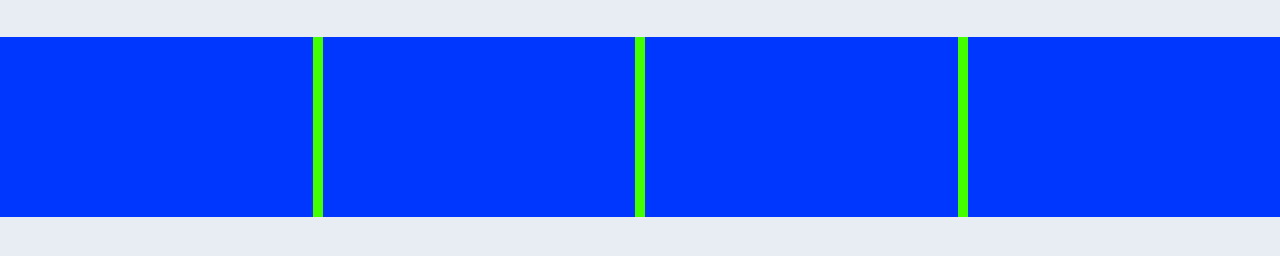
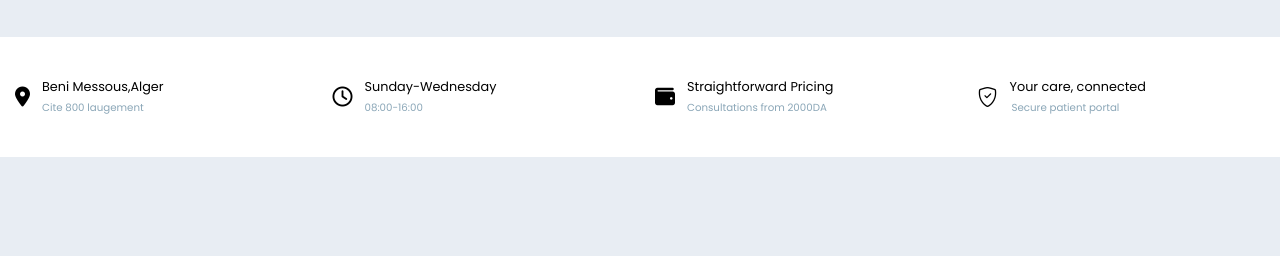
Before and after one commit to zakariawebdesigner-png/Medical-Clinic, a plain HTML site: page Home/Html/index.html in a window 1280 px wide. Shown: the part 580-836 px from the top of the page. Drawn offline with nearby package versions, Linux system fonts and the light colour scheme; a web font is replaced by a local one.

Commit message:
Update clinic website

```diff
--- a/Home/Css/Home-Style.css
+++ b/Home/Css/Home-Style.css
@@ -14,6 +14,7 @@ html{
 
   --Main-Links-Buttons:#164E70;
 
+     --SideGrey-Text-Color:#8AA6B7;
 }
 
 
@@ -505,26 +506,218 @@ opacity: 1;
 .Practice-Essentials{
 display: flex;
 width: 100%;
-justify-content: center;
+justify-content: flex-end;
+
 flex-wrap: wrap;
-background-color: rgb(68, 255, 0);
 gap: 0.5rem;
+background-color: #fff;
 }
 
 
 
 
-.Practice-Essentials div{
+.Practice-Essentials .Location,.Working-Days,.Straight-Pricing,.LastDiv{
 display: flex;
   flex: 1;
+align-items: center;
+    min-width: 6rem;
+    max-width: 22rem;
+    height: clamp(5rem,13vw,6rem);
 
-    background: lightblue;
-    min-width: 8rem;
-    height: clamp(6rem,15vw,9rem);
-
-background-color: rgb(0, 55, 255);
 
 }
+
+.Practice-Essentials p{
+    width: fit-content;
+}
+
+.Location .StickerDiv{
+display: flex;
+width: 10%;
+min-width: 2rem;
+height: 50%;
+align-items: center;
+justify-content: flex-end;
+padding-right: 0.5rem;
+
+box-sizing: border-box;
+}
+
+
+.Location .TextDiv{
+    display: flex;
+    flex-direction: column;
+    flex: 1;
+
+     box-sizing: border-box;
+}
+
+.Location .TextDiv p{
+
+   margin: 0.1rem;
+}
+
+
+.Location .TextDiv p:nth-child(1){
+
+
+      font-size: clamp(0.6rem,1vw,1rem);
+}
+
+
+
+.Location .TextDiv p:nth-child(2){
+
+     font-size: clamp(0.4rem,0.8vw,0.7rem);
+     color: var(--SideGrey-Text-Color);
+}
+
+
+
+
+
+
+.Working-Days .StickerDiv{
+display: flex;
+width: 10% !important;
+height: 50%;
+align-items: center;
+justify-content: flex-end;
+padding-right: 0.5rem;
+min-width: 2rem;
+box-sizing: border-box;
+}
+
+
+.Working-Days .TextDiv{
+    display: flex;
+    flex-direction: column;
+    flex: 1;
+
+     box-sizing: border-box;
+}
+
+.Working-Days  .TextDiv p{
+
+   margin: 0.1rem;
+}
+
+
+.Working-Days  .TextDiv p:nth-child(1){
+
+      font-size: clamp(0.6rem,1vw,1rem);
+}
+
+
+
+.Working-Days  .TextDiv p:nth-child(2){
+
+     font-size: clamp(0.4rem,0.8vw,0.7rem);
+          color: var(--SideGrey-Text-Color);
+
+}
+
+
+
+
+
+
+.Straight-Pricing .StickerDiv{
+display: flex;
+width: 10% !important;
+height: 50%;
+align-items: center;
+justify-content: flex-end;
+padding-right: 0.5rem;
+min-width: 2rem;
+box-sizing: border-box;
+}
+
+
+.Straight-Pricing .TextDiv{
+    display: flex;
+    flex-direction: column;
+    flex: 1;
+
+     box-sizing: border-box;
+}
+
+.Straight-Pricing  .TextDiv p{
+
+   margin: 0.1rem;
+}
+
+
+.Straight-Pricing  .TextDiv p:nth-child(1){
+
+      font-size: clamp(0.6rem,1vw,1rem);
+}
+
+
+
+.Straight-Pricing  .TextDiv p:nth-child(2){
+
+     font-size: clamp(0.4rem,0.8vw,0.7rem);
+          color: var(--SideGrey-Text-Color);
+
+}
+
+
+
+
+
+
+
+
+.LastDiv .StickerDiv{
+display: flex;
+width: 10% !important;
+height: 50%;
+align-items: center;
+justify-content: flex-end;
+padding-right: 0.5rem;
+min-width: 2rem;
+box-sizing: border-box;
+}
+
+
+.LastDiv .TextDiv{
+    display: flex;
+    flex-direction: column;
+    flex: 1;
+
+     box-sizing: border-box;
+}
+
+.LastDiv .TextDiv p{
+
+   margin: 0.1rem;
+}
+
+
+.LastDiv  .TextDiv p:nth-child(1){
+
+      font-size: clamp(0.6rem,1vw,1rem);
+}
+
+
+
+.LastDiv  .TextDiv p:nth-child(2){
+
+     font-size: clamp(0.4rem,0.8vw,0.7rem);
+          color: var(--SideGrey-Text-Color);
+    padding-left: 0.1rem;
+    box-sizing: border-box;
+}
+
+
+
+
+
+
+
+
+
 
 
 
@@ -979,12 +1172,13 @@ right:3rem;
         min-width: 15rem;
     height: clamp(18rem,40vw,35rem);
     align-items: flex-start;
+
 }
 
 
 .DoctorsPic{
-    width: 90vw;
-    height: 80vw;
+    width: 95vw;
+    height: 100%;
 
 
 }
@@ -998,6 +1192,7 @@ display: none;
 .Div-Innnside-TheCtaPic{
 border-radius: 0.4rem;
 width: 70%;
+height: fit-content;
 left: 16%;
 
 }
@@ -1017,7 +1212,7 @@ font-size:2.5vw;
 
 
 
-@media (max-width:500px){
+@media (max-width:772px){
 
 
 .DoctorsPic{
@@ -1036,4 +1231,71 @@ font-size:2.5vw;
 }
 
 
+.Practice-Essentials div{
+ justify-content: center;
 }
+
+
+
+.Practice-Essentials div{
+
+min-width: 26rem;
+
+
+}
+
+
+   .Practice-Essentials {
+
+flex-direction: column;
+align-items: center;
+gap: 1.5rem;
+padding-top: 0.5rem;
+padding-left: 0.5rem;
+box-sizing: border-box;
+}
+
+
+
+    .Practice-Essentials div{
+
+ justify-content: flex-start;
+min-width:0;
+width:80%;
+
+}
+
+
+.Location,.Working-Days,.Straight-Pricing,.LastDiv{
+background-color: #164d700c;
+border-radius: 0.5rem;
+padding: 0.2rem;
+
+}
+
+
+}
+
+
+
+
+
+@media (max-width:460px){
+
+
+   .Practice-Essentials {
+
+gap: 0.7rem;
+align-items: flex-start;
+
+}
+
+
+
+
+
+.Location,.Working-Days,.Straight-Pricing,.LastDiv{
+background-color: transparent;
+align-items: flex-start;
+}
+}
--- a/Home/Html/index.html
+++ b/Home/Html/index.html
@@ -11,6 +11,8 @@
 <link rel="preconnect" href="https://fonts.googleapis.com">
 <link rel="preconnect" href="https://fonts.gstatic.com" crossorigin>
 <link href="https://fonts.googleapis.com/css2?family=Archivo+Black&family=Archivo:ital,wght@0,100..900;1,100..900&family=BBH+Bartle&family=Bebas+Neue&family=Bungee&family=Cabin:ital,wght@0,400..700;1,400..700&family=Gravitas+One&family=Great+Vibes&family=Herr+Von+Muellerhoff&family=Isometra&family=Lobster&family=Lora:ital,wght@0,400..700;1,400..700&family=Monoton&family=Orbitron:wght@400..900&family=Permanent+Marker&family=Playfair+Display:ital,wght@0,400..900;1,400..900&family=Poppins:ital,wght@0,400;0,500;0,600;0,700;1,400&family=Press+Start+2P&family=Roboto+Flex:opsz,wght,XOPQ,XTRA,YOPQ,YTDE,YTFI,YTLC,YTUC@8..144,100..1000,96,468,79,-203,738,514,712&family=Roboto:ital,wght@0,100..900;1,100..900&family=Rubik+Mono+One&family=Russo+One&family=SN+Pro:ital,wght@0,200..900;1,200..900&family=Sekuya&display=swap" rel="stylesheet">
+<link rel="stylesheet"
+href="https://cdn.jsdelivr.net/npm/bootstrap-icons@1.11.3/font/bootstrap-icons.min.css">
 </head>
 
 
@@ -139,10 +141,64 @@
 
 <div class="Practice-Essentials">
 
-<div class="Location"></div>
-<div class="Working-Days"></div>
-<div class="Straight-Pricing"></div>
-<div class="LastDiv"></div>
+<div class="Location">
+    <div class="StickerDiv">
+        <i class="fa-solid fa-location-dot"></i>
+
+    </div>
+
+         <div class="TextDiv">
+            <p>Beni Messous,Alger</p>
+            <p>Cite 800 laugement</p>
+         </div>
+
+</div>
+
+<div class="Working-Days">
+ <div class="StickerDiv">
+        <i class="fa-regular fa-clock"></i>
+
+    </div>
+
+         <div class="TextDiv">
+            <p>Sunday-Wednesday</p>
+            <p>08:00-16:00</p>
+         </div>
+</div>
+
+
+<div class="Straight-Pricing">
+
+<div class="StickerDiv">
+             <i class="fa-solid fa-wallet"></i>
+
+    </div>
+
+         <div class="TextDiv">
+            <p>Straightforward Pricing</p>
+            <p>Consultations from 2000DA</p>
+         </div>
+
+</div>
+
+
+
+<div class="LastDiv">
+
+<div class="StickerDiv">
+        <i class="bi bi-shield-check"></i>
+
+    </div>
+
+         <div class="TextDiv">
+            <p>Your care, connected</p>
+            <p>Secure patient portal</p>
+         </div>
+
+
+
+
+</div>
 
 
 </div>
```
